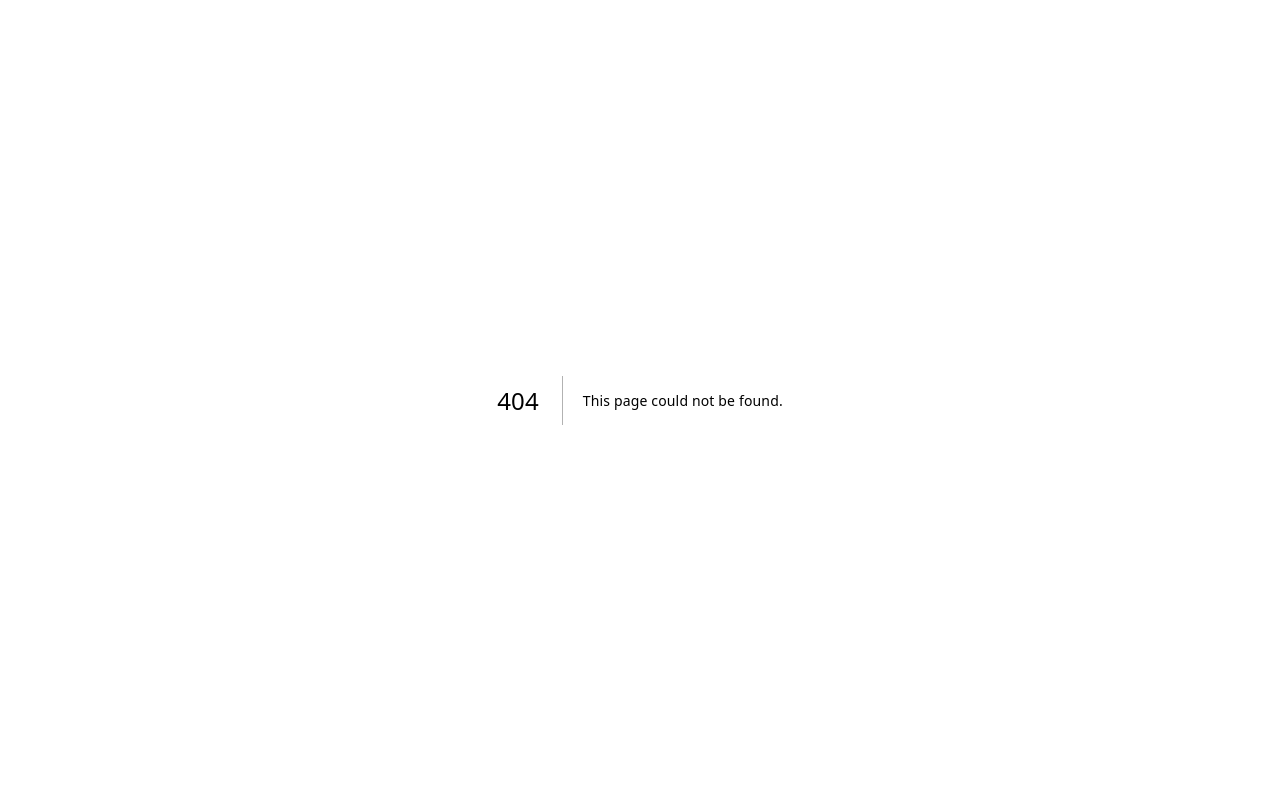
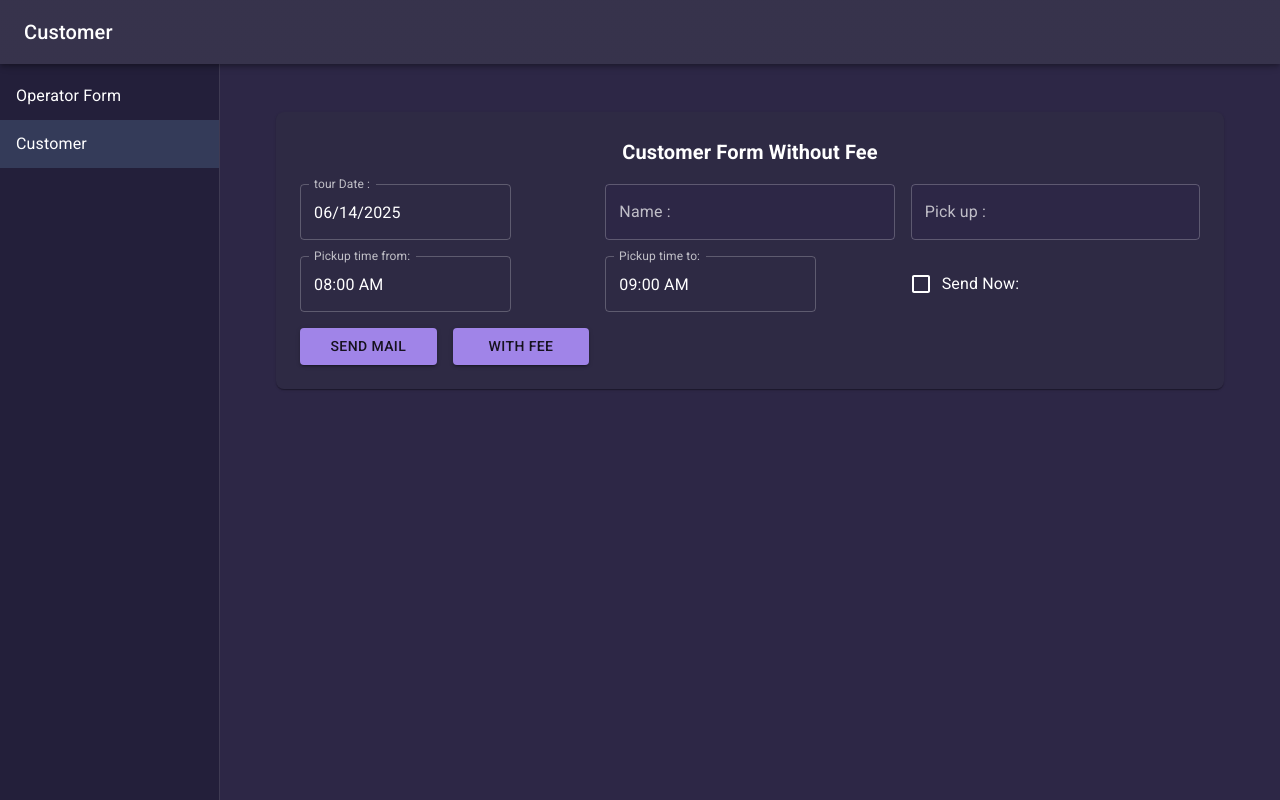
Before and after one commit to majidorc/text-generator, a Next.js app: page /customer in a window 1280 px wide. Before the commit this address had no page. Built offline with nearby package versions, Linux system fonts and the light colour scheme.

Commit message:
Add persistent side menu layout and new Customer page with form and confirmation email preview

```diff
--- a/pages/_app.js
+++ b/pages/_app.js
@@ -1,6 +1,10 @@
 import "../styles/globals.css";
-import { CssBaseline } from "@mui/material";
+import { CssBaseline, Drawer, AppBar, Toolbar, Typography, List, ListItem, ListItemText, IconButton, Box } from "@mui/material";
 import { ThemeProvider, createTheme } from "@mui/material/styles";
+import MenuIcon from "@mui/icons-material/Menu";
+import Link from "next/link";
+import { useRouter } from "next/router";
+import React, { useState } from "react";
 
 const darkTheme = createTheme({
   palette: {
@@ -15,11 +19,102 @@ const darkTheme = createTheme({
   },
 });
 
+const drawerWidth = 220;
+
+function Layout({ children, pageTitle }) {
+  const [mobileOpen, setMobileOpen] = useState(false);
+  const router = useRouter();
+  const menu = [
+    { text: "Operator Form", href: "/" },
+    { text: "Customer", href: "/customer" },
+  ];
+  return (
+    <Box sx={{ display: "flex" }}>
+      <AppBar position="fixed" sx={{ zIndex: 1201, bgcolor: "#231f3a" }}>
+        <Toolbar>
+          <IconButton
+            color="inherit"
+            aria-label="open drawer"
+            edge="start"
+            onClick={() => setMobileOpen(!mobileOpen)}
+            sx={{ mr: 2, display: { md: "none" } }}
+          >
+            <MenuIcon />
+          </IconButton>
+          <Typography variant="h6" noWrap component="div">
+            {pageTitle}
+          </Typography>
+        </Toolbar>
+      </AppBar>
+      <Drawer
+        variant="permanent"
+        sx={{
+          width: drawerWidth,
+          flexShrink: 0,
+          [`& .MuiDrawer-paper`]: {
+            width: drawerWidth,
+            boxSizing: "border-box",
+            bgcolor: "#231f3a",
+            color: "#fff",
+          },
+          display: { xs: "none", md: "block" },
+        }}
+        open
+      >
+        <Toolbar />
+        <List>
+          {menu.map((item) => (
+            <Link href={item.href} key={item.text} passHref legacyBehavior>
+              <ListItem button selected={router.pathname === item.href} component="a">
+                <ListItemText primary={item.text} />
+              </ListItem>
+            </Link>
+          ))}
+        </List>
+      </Drawer>
+      <Drawer
+        variant="temporary"
+        open={mobileOpen}
+        onClose={() => setMobileOpen(false)}
+        ModalProps={{ keepMounted: true }}
+        sx={{
+          display: { xs: "block", md: "none" },
+          [`& .MuiDrawer-paper`]: {
+            width: drawerWidth,
+            boxSizing: "border-box",
+            bgcolor: "#231f3a",
+            color: "#fff",
+          },
+        }}
+      >
+        <Toolbar />
+        <List>
+          {menu.map((item) => (
+            <Link href={item.href} key={item.text} passHref legacyBehavior>
+              <ListItem button selected={router.pathname === item.href} component="a" onClick={() => setMobileOpen(false)}>
+                <ListItemText primary={item.text} />
+              </ListItem>
+            </Link>
+          ))}
+        </List>
+      </Drawer>
+      <Box component="main" sx={{ flexGrow: 1, p: { xs: 2, md: 4 }, width: { md: `calc(100% - ${drawerWidth}px)` } }}>
+        <Toolbar />
+        {children}
+      </Box>
+    </Box>
+  );
+}
+
 export default function App({ Component, pageProps }) {
+  // Each page should export a pageTitle
+  const pageTitle = Component.pageTitle || "Operator Form";
   return (
     <ThemeProvider theme={darkTheme}>
       <CssBaseline />
-      <Component {...pageProps} />
+      <Layout pageTitle={pageTitle}>
+        <Component {...pageProps} />
+      </Layout>
     </ThemeProvider>
   );
 }
--- /dev/null
+++ b/pages/customer.js
@@ -0,0 +1,160 @@
+import React, { useState } from "react";
+import {
+  Box,
+  Button,
+  Checkbox,
+  Container,
+  FormControlLabel,
+  Grid,
+  TextField,
+  Typography,
+  Paper,
+  Snackbar,
+} from "@mui/material";
+import { DatePicker, TimePicker } from "@mui/x-date-pickers";
+import { AdapterDayjs } from "@mui/x-date-pickers/AdapterDayjs";
+import { LocalizationProvider } from "@mui/x-date-pickers/LocalizationProvider";
+import dayjs from "dayjs";
+
+export default function Customer() {
+  const [form, setForm] = useState({
+    tourDate: dayjs(),
+    name: "",
+    pickUp: "",
+    pickupFrom: dayjs().hour(8).minute(0),
+    pickupTo: dayjs().hour(9).minute(0),
+    sendNow: false,
+  });
+  const [showConfirm, setShowConfirm] = useState(false);
+  const [snackbar, setSnackbar] = useState({ open: false, message: "" });
+
+  const handleChange = (e) => {
+    const { name, value, type, checked } = e.target;
+    setForm((prev) => ({ ...prev, [name]: type === "checkbox" ? checked : value }));
+  };
+
+  const handleDateChange = (date) => {
+    setForm((prev) => ({ ...prev, tourDate: date }));
+  };
+  const handleTimeFromChange = (date) => {
+    setForm((prev) => ({ ...prev, pickupFrom: date }));
+  };
+  const handleTimeToChange = (date) => {
+    setForm((prev) => ({ ...prev, pickupTo: date }));
+  };
+
+  const handleSubmit = (withFee) => {
+    setShowConfirm(true);
+    navigator.clipboard.writeText(confirmationText(withFee));
+    setSnackbar({ open: true, message: "Copied to clipboard!" });
+  };
+
+  const confirmationText = (withFee) => {
+    return `Hello ${form.name} ,\n\nWarm Greetings from Thailand Tours\nThank you for choosing to book your trip with us!\n\nWe are pleased to confirm your booking, as detailed below.\n\nTour date: ${form.tourDate ? dayjs(form.tourDate).format("DD MMM YYYY") : ""}\nPick up: ${form.pickUp}\nPickup time: ${form.pickupFrom ? dayjs(form.pickupFrom).format("HH:mm") : ""} ~ ${form.pickupTo ? dayjs(form.pickupTo).format("HH:mm") : ""}\n\n** Please be prepared and ready at the reception a few minutes before, and please note that the driver could be late by 15-30 minutes due to traffic and unwanted clauses.\nWe will try to be on time as possible , please just call us if driver be later more than 10 mins**\n\nShould you require any other assistance, please do not hesitate to contact us at anytime by replying to this email.\n\nWe wish you a great day and a fantastic trip!\n\nBest Regards,\nThailand Tours team` + (withFee ? "\n\n[National Park Fee Included]" : "");
+  };
+
+  return (
+    <Container maxWidth="xl" sx={{ mt: 2 }}>
+      <Paper sx={{ p: 3, bgcolor: "#231f3a", color: "#fff", borderRadius: 2, mb: 4 }}>
+        <Typography variant="h6" align="center" sx={{ fontWeight: 600, mb: 2 }}>
+          Customer Form Without Fee
+        </Typography>
+        <Grid container spacing={2}>
+          <Grid item xs={12} md={4}>
+            <LocalizationProvider dateAdapter={AdapterDayjs}>
+              <DatePicker
+                label="tour Date :"
+                value={form.tourDate}
+                onChange={handleDateChange}
+                renderInput={(params) => (
+                  <TextField {...params} fullWidth variant="outlined" sx={{ bgcolor: "#2d2746" }} />
+                )}
+              />
+            </LocalizationProvider>
+          </Grid>
+          <Grid item xs={12} md={4}>
+            <TextField
+              fullWidth
+              label="Name :"
+              name="name"
+              value={form.name}
+              onChange={handleChange}
+              variant="outlined"
+              sx={{ bgcolor: "#2d2746" }}
+            />
+          </Grid>
+          <Grid item xs={12} md={4}>
+            <TextField
+              fullWidth
+              label="Pick up :"
+              name="pickUp"
+              value={form.pickUp}
+              onChange={handleChange}
+              variant="outlined"
+              sx={{ bgcolor: "#2d2746" }}
+            />
+          </Grid>
+          <Grid item xs={12} md={4}>
+            <LocalizationProvider dateAdapter={AdapterDayjs}>
+              <TimePicker
+                label="Pickup time from:"
+                value={form.pickupFrom}
+                onChange={handleTimeFromChange}
+                renderInput={(params) => (
+                  <TextField {...params} fullWidth variant="outlined" sx={{ bgcolor: "#2d2746" }} />
+                )}
+              />
+            </LocalizationProvider>
+          </Grid>
+          <Grid item xs={12} md={4}>
+            <LocalizationProvider dateAdapter={AdapterDayjs}>
+              <TimePicker
+                label="Pickup time to:"
+                value={form.pickupTo}
+                onChange={handleTimeToChange}
+                renderInput={(params) => (
+                  <TextField {...params} fullWidth variant="outlined" sx={{ bgcolor: "#2d2746" }} />
+                )}
+              />
+            </LocalizationProvider>
+          </Grid>
+          <Grid item xs={12} md={4} sx={{ display: 'flex', alignItems: 'center' }}>
+            <FormControlLabel
+              control={<Checkbox checked={form.sendNow} onChange={handleChange} name="sendNow" sx={{ color: "#fff" }} />}
+              label="Send Now:"
+              sx={{ color: "#fff" }}
+            />
+          </Grid>
+          <Grid item xs={12} md={2}>
+            <Button fullWidth variant="contained" color="primary" sx={{ bgcolor: "#a084e8" }} onClick={() => handleSubmit(false)}>
+              Send Mail
+            </Button>
+          </Grid>
+          <Grid item xs={12} md={2}>
+            <Button fullWidth variant="contained" color="secondary" sx={{ bgcolor: "#a084e8" }} onClick={() => handleSubmit(true)}>
+              With Fee
+            </Button>
+          </Grid>
+        </Grid>
+      </Paper>
+      {showConfirm && (
+        <Paper sx={{ p: 3, bgcolor: "#231f3a", color: "#fff", borderRadius: 2, mb: 4 }}>
+          <pre style={{ color: "#fff", fontFamily: "inherit", fontSize: 16, whiteSpace: 'pre-wrap', wordBreak: 'break-word' }}>
+            {confirmationText(form.snackbarWithFee)}
+          </pre>
+          <Button variant="contained" sx={{ bgcolor: "#a084e8", mt: 2 }} onClick={() => {navigator.clipboard.writeText(confirmationText(form.snackbarWithFee)); setSnackbar({ open: true, message: "Copied to clipboard!" });}}>
+            Copy Email
+          </Button>
+        </Paper>
+      )}
+      <Snackbar
+        open={snackbar.open}
+        autoHideDuration={2000}
+        onClose={() => setSnackbar({ open: false, message: "" })}
+        message={snackbar.message}
+      />
+    </Container>
+  );
+}
+
+Customer.pageTitle = "Customer";
--- a/pages/index.js
+++ b/pages/index.js
@@ -442,3 +442,5 @@ export default function Home() {
     </Box>
   );
 }
+
+Home.pageTitle = "Operator Form";
```
